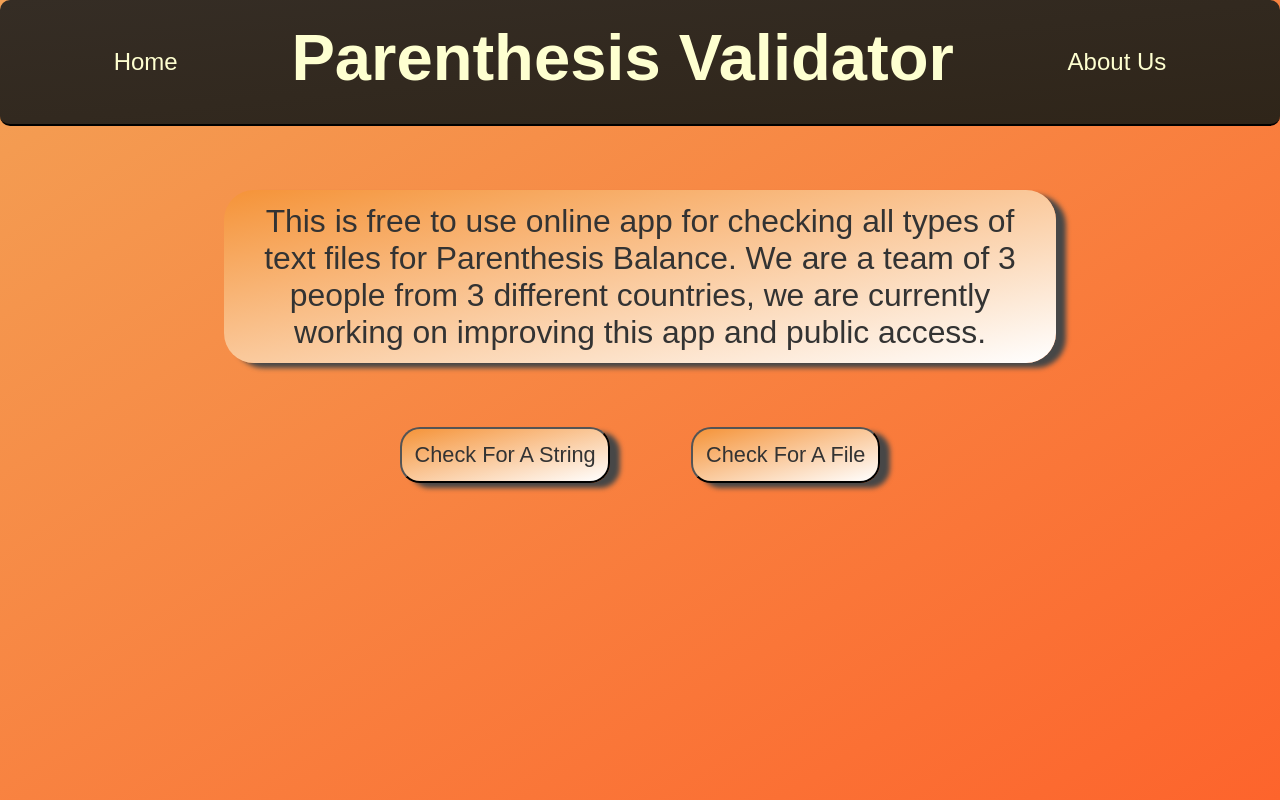
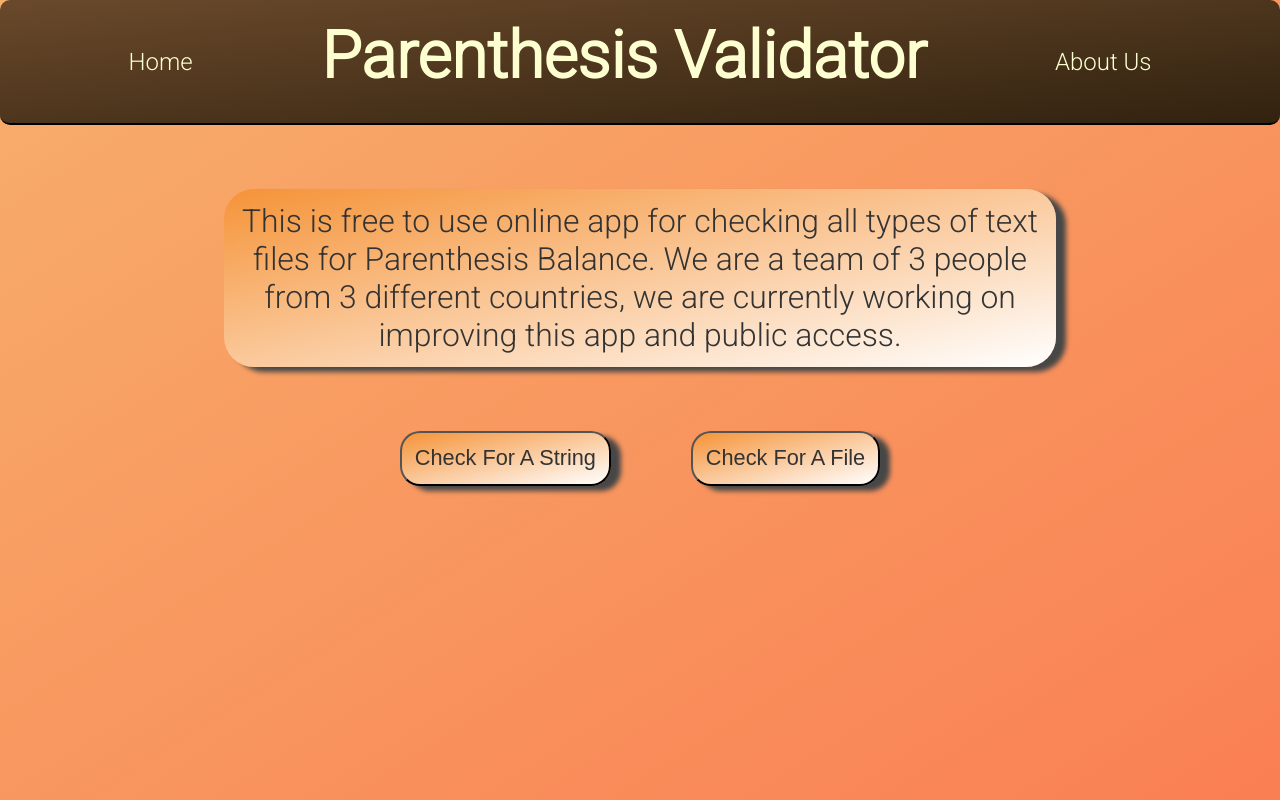
Before and after one commit to jlangner15/parenthesisCheck, a Flask app: page / in a window 1280 px wide. Run offline with Flask 2, Linux system fonts and the light colour scheme.

Commit message:
Updated Front_End

```diff
--- a/static/css/main.css
+++ b/static/css/main.css
@@ -7,18 +7,19 @@
 
 html
 {
+    font-family: 'Roboto', sans-serif;
     font-size: 90.5%;
     box-sizing: border-box;
  }
 
 body
 {
-    font-family: sans-serif;
+    font-family: 'Roboto', sans-serif;
     color: #333;
     height: 100vh;
     position: relative;
     text-align: center;
-    background: linear-gradient(to top left, #fd642c, #f3a155);
+    background: linear-gradient(to top left, #fa7f53, #f7af6c);
 }
 
 h1
@@ -48,7 +49,7 @@ a
     border-bottom: 2px solid black;
     margin-bottom: 5%;
     border-radius: 10px;
-    background: linear-gradient(to top left, #2F2519, #352d25);
+    background: linear-gradient(to top left, #31220f, #6A492B);
 }
 
 .element
@@ -81,7 +82,6 @@ a
 .input_btn :hover
 {
     color: black;
-
 }
 
 button a
--- a/templates/home.html
+++ b/templates/home.html
@@ -4,6 +4,9 @@
   <meta charset="UTF-8">
   <title>Parenthesis Validator</title>
   <link rel="stylesheet" href="../static/css/main.css">
+  <link rel="preconnect" href="https://fonts.googleapis.com">
+  <link rel="preconnect" href="https://fonts.gstatic.com" crossorigin>
+  <link href="https://fonts.googleapis.com/css2?family=Roboto:wght@300&display=swap" rel="stylesheet">
 </head>
 <body>
   <header>
```
